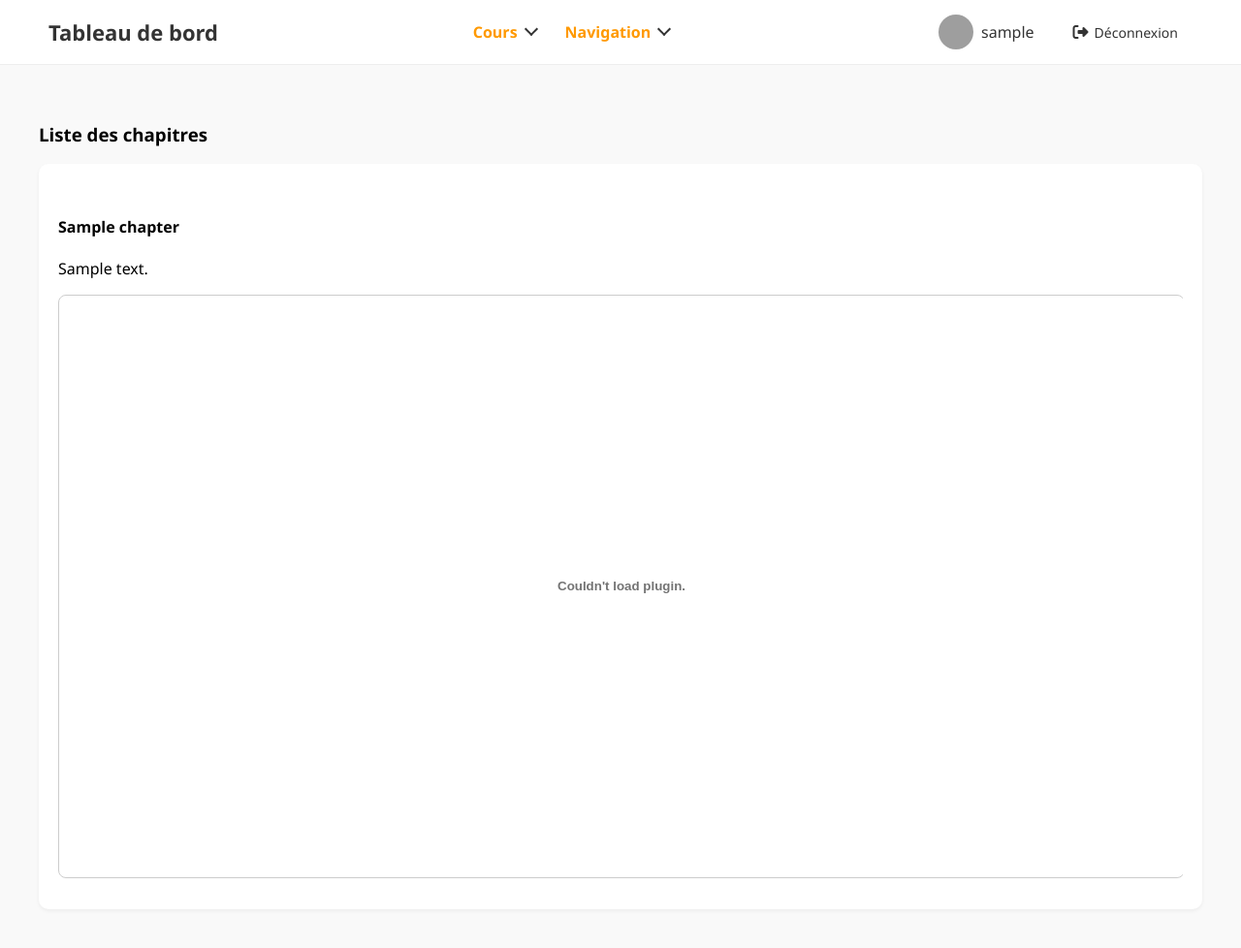
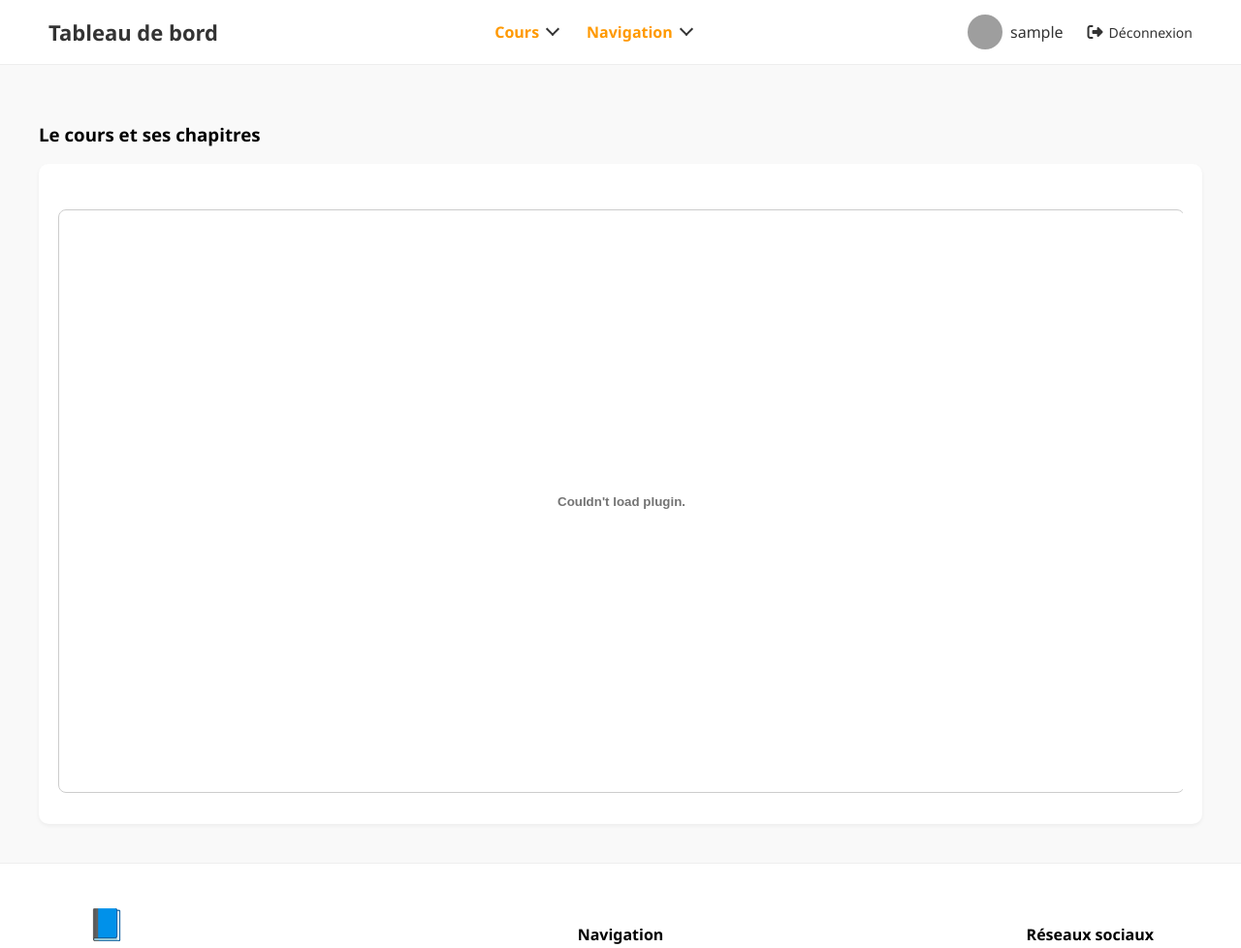
Before and after one commit to Jul1111/E-LearningProjectM1SIC, a PHP site: page /chapters?course=1 in a window 1280 px wide. Shown: the top 978 px of the page at 97% size. Run offline with PHP 8.4, Linux system fonts and the light colour scheme; the visitor is signed in with stand-in values (Sample User, id 1); tables that the repository leaves empty hold one stand-in row (values such as "Sample post"); grey boxes are pictures that could not be loaded.

Commit message:
Correction design et ajout de fonctionnalité d'affichage

```diff
--- a/app/views/dashboard/chapter/chapter.php
+++ b/app/views/dashboard/chapter/chapter.php
@@ -4,11 +4,10 @@
 
 <!DOCTYPE html>
 <html lang="fr">
-<link rel="stylesheet" href="/resources/css/style.css">
 <body>
   <div class="dashboard">
     <div class="main">
-      <h3>Liste des chapitres</h3>
+      <h3>Le cours et ses chapitres</h3>
       <div class="courses">
         <?php
           $courseId = $_GET['course'] ?? -1;
@@ -29,9 +28,6 @@
           } else {
             foreach ($chapters as $chapter) {
               echo '<div class="course-item">';
-              echo '<h4>' . htmlspecialchars($chapter->getTitle()) . '</h4>';
-              echo '<p>' . htmlspecialchars($chapter->getDescription()) . '</p>';
-
               if (isset($pdfPaths[$courseId])) {
                 $pdfPath = $pdfPaths[$courseId];
                 echo '<div style="margin-top: 15px; max-height: 100vh; overflow: auto;">';
@@ -43,6 +39,7 @@
               }
 
               echo '</div>';
+              echo '</div>';
             }
           }
         ?>
--- a/app/views/dashboard/quiz/quiz.php
+++ b/app/views/dashboard/quiz/quiz.php
@@ -11,6 +11,11 @@
 <body>
   <div class="dashboard">
     <div class="main">
+      <?php if(isset($_GET['course'])): ?>
+        <center><h3>Quiz sur le cours : <i><?= htmlspecialchars(QuizzesController::getCourseByChapterId($_GET['course'])[0]->getTitle()) ?></i></h3></center>
+      <?php else: ?>
+        <h3>Quiz</h3>
+      <?php endif; ?>
       <div class="courses <?php echo isset($_GET['course']) ? 'quiz-mode' : ''; ?>">
         <?php
         $quizzes = QuizzesController::getQuizzes();
```
Lines whose indentation alone changed are shown as unchanged.
